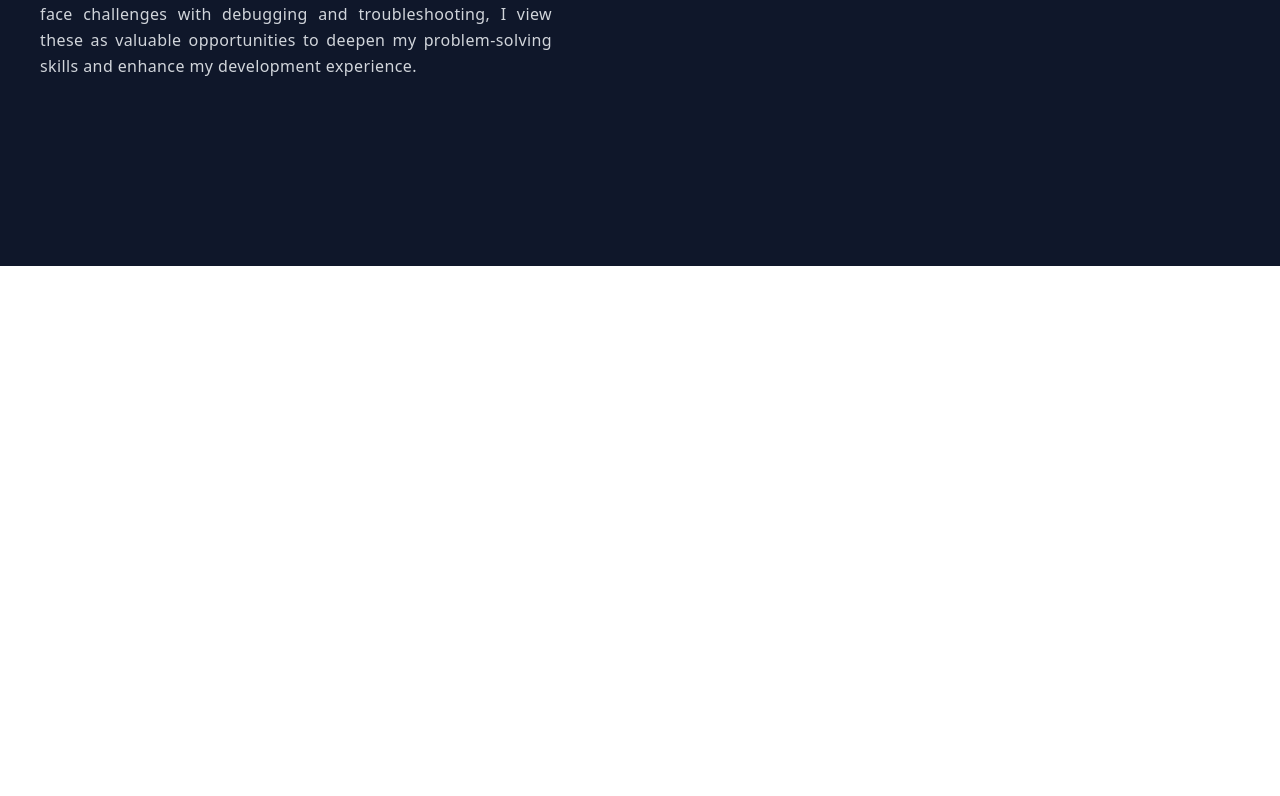
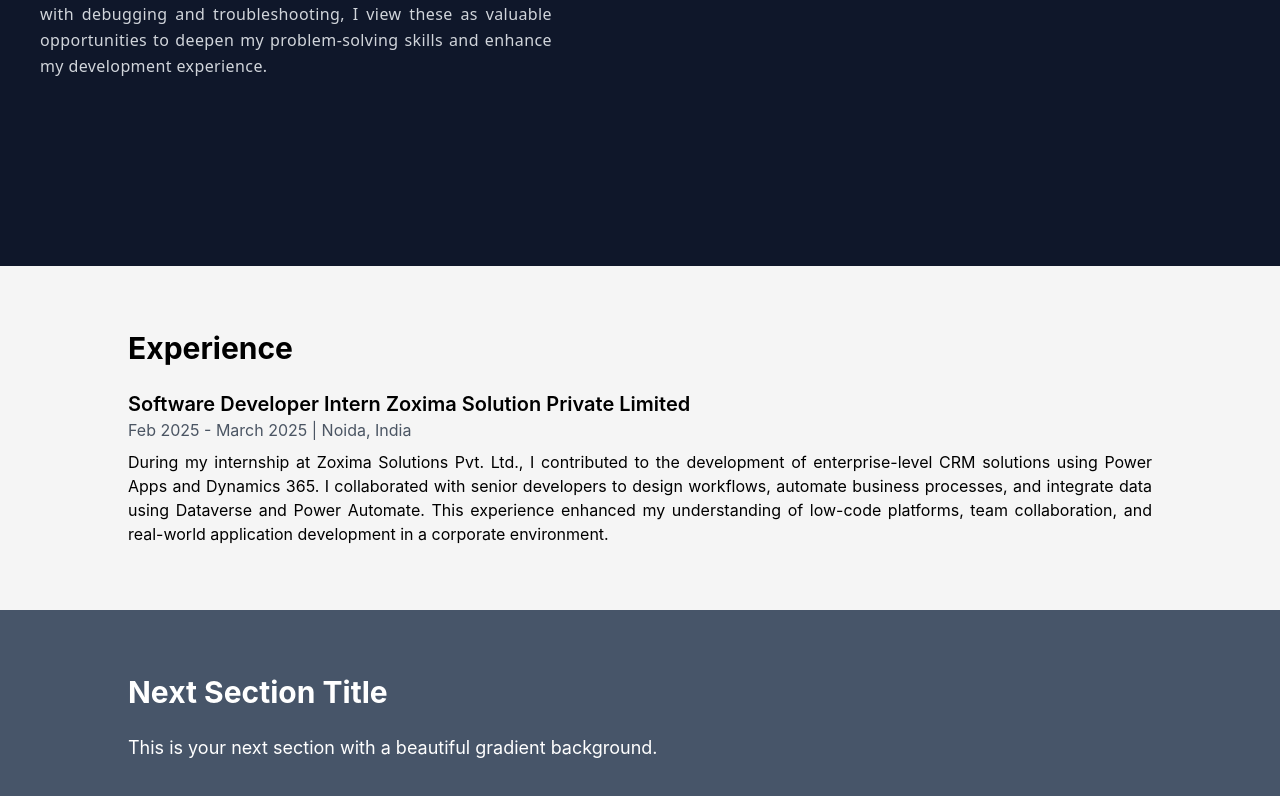
Before and after one commit to AmritenduPakhira/Portfoli0, a React (Create React App) app: page / in a window 1280 px wide. Shown: the part 534-1330 px from the top of the page. Before the commit the page ends 800 px from the top, so only its background shows below. Built offline with nearby package versions, Linux system fonts and the light colour scheme.

Commit message:
add: experince section

```diff
--- a/src/components/Hero.tsx
+++ b/src/components/Hero.tsx
@@ -18,6 +18,7 @@
 
 const Hero: React.FC = () => {
   return (
+    <>
       <section className="relative w-full h-screen overflow-hidden flex flex-col lg:flex-row">
         {/* Left Side */}
         <div className="lg:w-1/2 w-full bg-[#0f172a] flex flex-col justify-center items-start p-10 z-10">
@@ -25,68 +26,81 @@
           <h1 className="text-5xl lg:text-6xl font-bold text-gray-300">Amritendu Pakhira</h1>
           <p className="text-gray-600 mt-3 text-gray-400">Resilient Software Engineer</p>
 
+          {/* Social Icons */}
           <div className="flex gap-4 mt-6">
-          <a
-            href="https://www.linkedin.com/in/amritendupakhira/"
-            target="_blank"
-            rel="noopener noreferrer"
+            <a href="https://www.linkedin.com/in/amritendupakhira/" target="_blank" rel="noopener noreferrer"
               className="p-3 rounded-full bg-dark text-[#0e76a8] shadow-lg hover:scale-110 hover:bg-gray-100 transition"
-            aria-label="LinkedIn"
-          >
+              aria-label="LinkedIn">
               <FaLinkedinIcon />
             </a>
-          <a
-            href="https://github.com/AmritenduPakhira"
-            target="_blank"
-            rel="noopener noreferrer"
+            <a href="https://github.com/AmritenduPakhira" target="_blank" rel="noopener noreferrer"
               className="p-3 rounded-full bg-dark text-[#0e76a8] shadow-lg hover:scale-110 hover:bg-gray-100 transition"
-            aria-label="Github"
-          >
+              aria-label="Github">
               <FaGithubIcon />
             </a>
-          <a
-            href="https://www.instagram.com/amritendupakhira123?igsh=MWllb3A3bXdhY3o2ZQ=="
-            target="_blank"
+            <a href="https://www.instagram.com/amritendupakhira123?igsh=MWllb3A3bXdhY3o2ZQ==" target="_blank"
               rel="noopener noreferrer"
               className="p-3 rounded-full bg-dark text-[#e1306c] shadow-lg hover:scale-110 hover:bg-pink-100 transition"
-            aria-label="Instagram"
-          >
+              aria-label="Instagram">
               <FaInstagramIcon />
             </a>
-          <a
-            href="https://x.com/AmritenduPakhi3"
+            <a href="https://x.com/AmritenduPakhi3"
               className="p-3 rounded-full bg-dark text-[#1DA1F2] shadow-lg hover:scale-110 hover:bg-blue-100 transition"
-            aria-label="Twitter"
-          >
+              aria-label="Twitter">
               <FaTwitterIcon />
             </a>
-          <a
-            href="https://www.facebook.com/amritendupakhira.riju"
-            className="p-3 rounded-full  bg-dark text-[#1877F2] shadow-lg hover:scale-110 hover:bg-blue-100 transition"
-            aria-label="Facebook"
-          >
+            <a href="https://www.facebook.com/amritendupakhira.riju"
+              className="p-3 rounded-full bg-dark text-[#1877F2] shadow-lg hover:scale-110 hover:bg-blue-100 transition"
+              aria-label="Facebook">
               <FaFacebookIcon />
             </a>
           </div>
 
+          <p className="mt-10 text-gray-300 max-w-lg text-base leading-relaxed font-sans tracking-wide text-justify">
+            Being a software engineer  and a skilled full stack developer with strong expertise in both frontend and backend technologies, including databases like MongoDB and SQL, I am dedicated to writing clean, efficient code. While I occasionally face challenges with debugging and troubleshooting, I view these as valuable opportunities to deepen my problem-solving skills and enhance my development experience.
+          </p>
+        </div>
 
-        <p className="mt-10 text-gray-300 max-w-lg text-base leading-relaxed font-sans tracking-wide text-justify">
-          Being a software engineering student and a skilled full stack developer with strong expertise in both frontend and backend technologies, including databases like MongoDB and SQL, I am dedicated to writing clean, efficient code. While I occasionally face challenges with debugging and troubleshooting, I view these as valuable opportunities to deepen my problem-solving skills and enhance my development experience.
+        {/* Right Side */}
+        <div className="lg:w-1/2 bg-[#0f172a] justify-center items-center p-10">
+          <img src="./profile1.JPG" alt="Profile" className="max-w-full h-auto" />
+        </div>
+      </section>
+
+      {/* Experience Section */}
+      <section id="experience" className="  w-full bg-[#f5f5f5] text-black py-16 px-4">
+        <div className="max-w-5xl mx-auto">
+          <h2 className="text-3xl font-bold mb-6">Experience</h2>
+          <div className="space-y-6">
+            <div>
+              <h3 className="text-xl font-semibold">Software Developer Intern Zoxima Solution Private Limited</h3>
+              <p className="text-gray-600">Feb 2025 - March 2025 | Noida, India</p>
+              <p className="mt-2 text-justify">
+                During my internship at Zoxima Solutions Pvt. Ltd., I contributed to the development of enterprise-level CRM solutions using Power Apps and Dynamics 365.
+                I collaborated with senior developers to design workflows, automate business processes, and integrate data using Dataverse and Power Automate.
+                This experience enhanced my understanding of low-code platforms, team collaboration, and real-world application development in a corporate environment.
+
+
               </p>
+            </div>
 
           </div>
-
-
-      {/* Right Side with Diagonal */}
-      <div className="lg:w-1/2 bg-[#0f172a]  justify-center items-center p-10">
-        <img
-          src="./profile1.JPG"
-          alt="Profile"
-          className="max-w-full h-auto"
-        />
         </div>
       </section>
+
+      {/* Projects section*/}
+      <section id="project" className="w-full text-white 	bg-slate-600 py-16 px-4">
+        <div className="max-w-5xl mx-auto">
+          <h2 className="text-3xl font-bold mb-6">Next Section Title</h2>
+          <p className="text-lg">
+            This is your next section with a beautiful gradient background.
+          </p>
+        </div>
+      </section>
+
+    </>
   );
 };
 
+
 export default Hero;
--- a/src/index.css
+++ b/src/index.css
@@ -7,3 +7,7 @@
 body {
   font-family: 'Inter', sans-serif;
 }
+
+html {
+  scroll-behavior: smooth;
+}
--- a/src/section/Navbar.tsx
+++ b/src/section/Navbar.tsx
@@ -24,7 +24,7 @@
 
       {/* Desktop Nav */}
       <ul className="hidden md:flex space-x-8 text-black font-medium">
-        <li className="hover:text-gray-500 cursor-pointer">Experience</li>
+        <li> <a href="#experience" className="hover:text-gray-500 cursor-pointer">Experience</a></li>
         <li className="hover:text-gray-500 cursor-pointer">Skills</li>
         <li className="hover:text-gray-500 cursor-pointer">Projects</li>
 
@@ -51,7 +51,7 @@
       {menuOpen && (
         <div className="absolute top-16 left-0 w-full bg-white shadow-md px-6 py-4 md:hidden z-40">
           <ul className="flex flex-col space-y-4 text-black font-medium">
-            <li className="hover:text-gray-500 cursor-pointer">Experience</li>
+            <li> <a href="#experience" className="hover:text-gray-500 cursor-pointer">Experience</a></li>
             <li className="hover:text-gray-500 cursor-pointer">Skills</li>
             <li className="hover:text-gray-500 cursor-pointer">Projects</li>
             <li className="hover:text-gray-500 cursor-pointer">Certificates</li>
```
Lines whose indentation alone changed are shown as unchanged.
